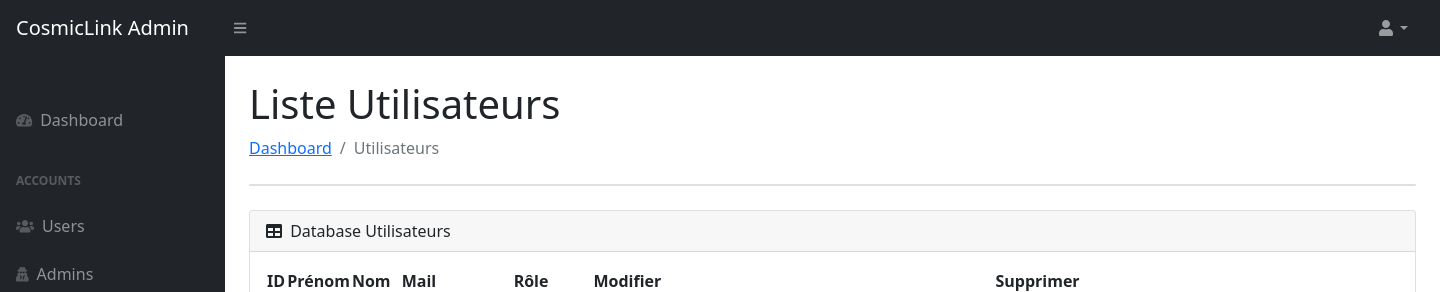
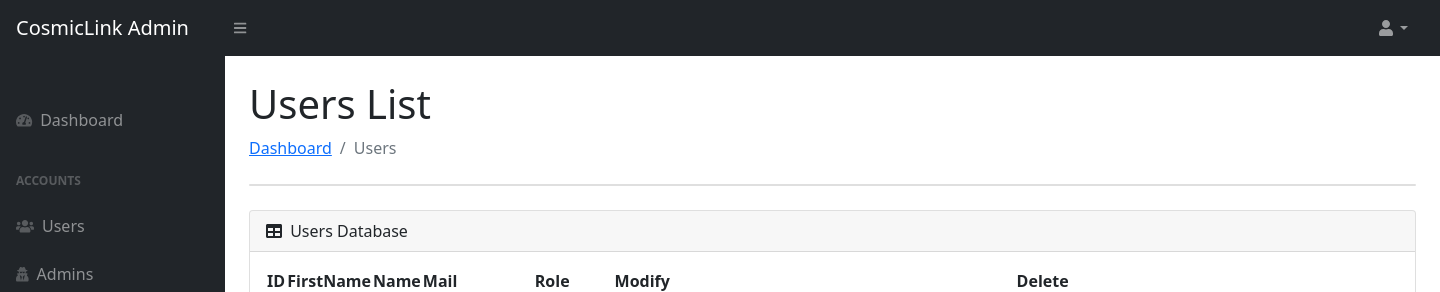
Before and after one commit to Theo22100/CosmicLink, a PHP site: page /Projet/admin/list_user.php in a window 1440 px wide. Shown: the top 292 px of the page. Run offline with PHP 8.4, Linux system fonts and the light colour scheme; the visitor is signed in with stand-in values (Sample User, id 1); data comes from the database, SQL or seed files in the repository; some libraries are stand-ins or nearby versions.

Commit message:
Mise en anglais

```diff
--- a/src/admin/index.php
+++ b/src/admin/index.php
@@ -63,7 +63,7 @@ $dbname = "projet";
                 </div>
                 <div class="col-xl-3 col-md-6">
                     <div class="card bg-primary text-white mb-4">
-                        <div class="card-body">Utilisateurs :
+                        <div class="card-body">Users :
 
                             <!-- Requete pour avoir le nombre de Utilisateurs-->
                             <?php
--- a/src/admin/list_user.php
+++ b/src/admin/list_user.php
@@ -12,17 +12,17 @@ if (!isset($_SESSION['login']) || $_SESSION['role'] != "A") {
 <!--  debut contenu -->
 <main>
     <div class="container-fluid px-4">
-        <h1 class="mt-4">Liste Utilisateurs</h1>
+        <h1 class="mt-4">Users List</h1>
         <ol class="breadcrumb mb-4">
             <li class="breadcrumb-item"><a href="index.php">Dashboard</a></li>
-            <li class="breadcrumb-item active">Utilisateurs</li>
+            <li class="breadcrumb-item active">Users</li>
         </ol>
         <div class="card mb-4">
         </div>
         <div class="card mb-4">
             <div class="card-header">
                 <i class="fas fa-table me-1"></i>
-                Database Utilisateurs
+                Users Database
             </div>
             <div class="card-body">
 
@@ -30,11 +30,11 @@ if (!isset($_SESSION['login']) || $_SESSION['role'] != "A") {
                 <?php
                 if (isset($_GET['message'])) {
                     if ($_GET["message"] == "supechoue") {
-                        echo '<p style="color:red;">La suppression n\'a pas pu être effectué !</p>';
+                        echo '<p style="color:red;">Error : The deletion could not be carried out!</p>';
                     } else if ($_GET["message"] == "supreussie") {
-                        echo '<p style="color:green;">La supression a été effectué !</p>';
+                        echo '<p style="color:green;">The deletion has been made!</p>';
                     } else if ($_GET["message"] == "supadmin") {
-                        echo '<p style="color:red;">Erreur : Vous ne pouvez pas vous supprimer !</p>';
+                        echo '<p style="color:red;">Error: You cannot delete yourself!</p>';
                     }
                 }
 
@@ -57,22 +57,22 @@ if (!isset($_SESSION['login']) || $_SESSION['role'] != "A") {
                                                         <b>ID</b>
                                                     </td>
                                                     <td>
-                                                        <b>Prénom</b>
+                                                        <b>FirstName</b>
                                                     </td>
                                                     <td>
-                                                        <b>Nom</b>
+                                                        <b>Name</b>
                                                     </td>
                                                     <td>
                                                         <b>Mail</b>
                                                     </td>
                                                     <td>
-                                                        <b>Rôle</b>
+                                                        <b>Role</b>
                                                     </td>
                                                     <td>
-                                                        <b>Modifier</b>
+                                                        <b>Modify</b>
                                                     </td>
                                                     <td>
-                                                        <b>Supprimer</b>
+                                                        <b>Delete</b>
                                                     </td>
                                                 </tr>";
                     echo "</thead>";
```
Also changed, not shown: src/admin/moncompte.php (+5 -16 lines).
